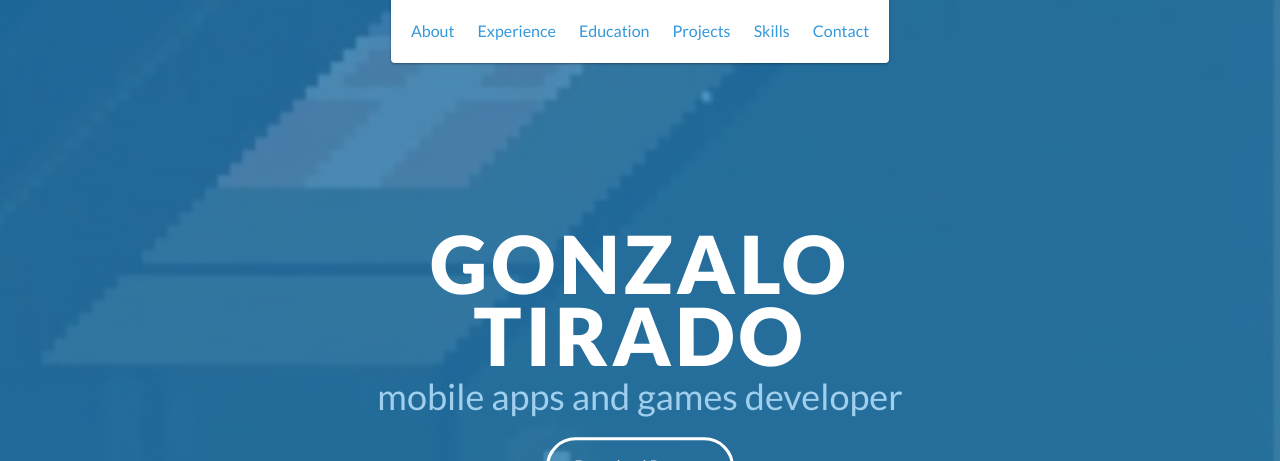
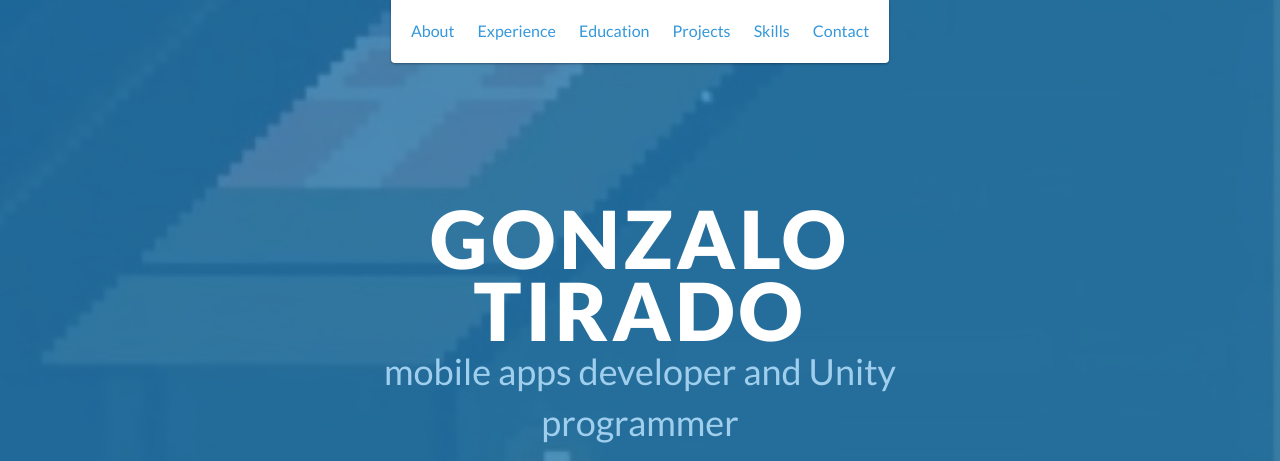
Before and after one commit to gonztirado/gonztirado.github.io, a website: page index.html in a window 1280 px wide. Shown: the top 461 px of the page. Drawn offline with nearby package versions, Linux system fonts and the light colour scheme.

Commit message:
Changed the portfolio subtitle

```diff
--- a/index.html
+++ b/index.html
@@ -49,7 +49,7 @@
     <div id="lead">
         <div id="lead-content">
             <h1>Gonzalo Tirado</h1>
-            <h2>mobile apps and games developer</h2>
+            <h2>mobile apps developer and Unity programmer</h2>
             <a href="./assets/GonzaloTirado_Resume.pdf" class="btn-rounded-white">Download Resume</a>
             <div class="social">
                 <ul>
```
